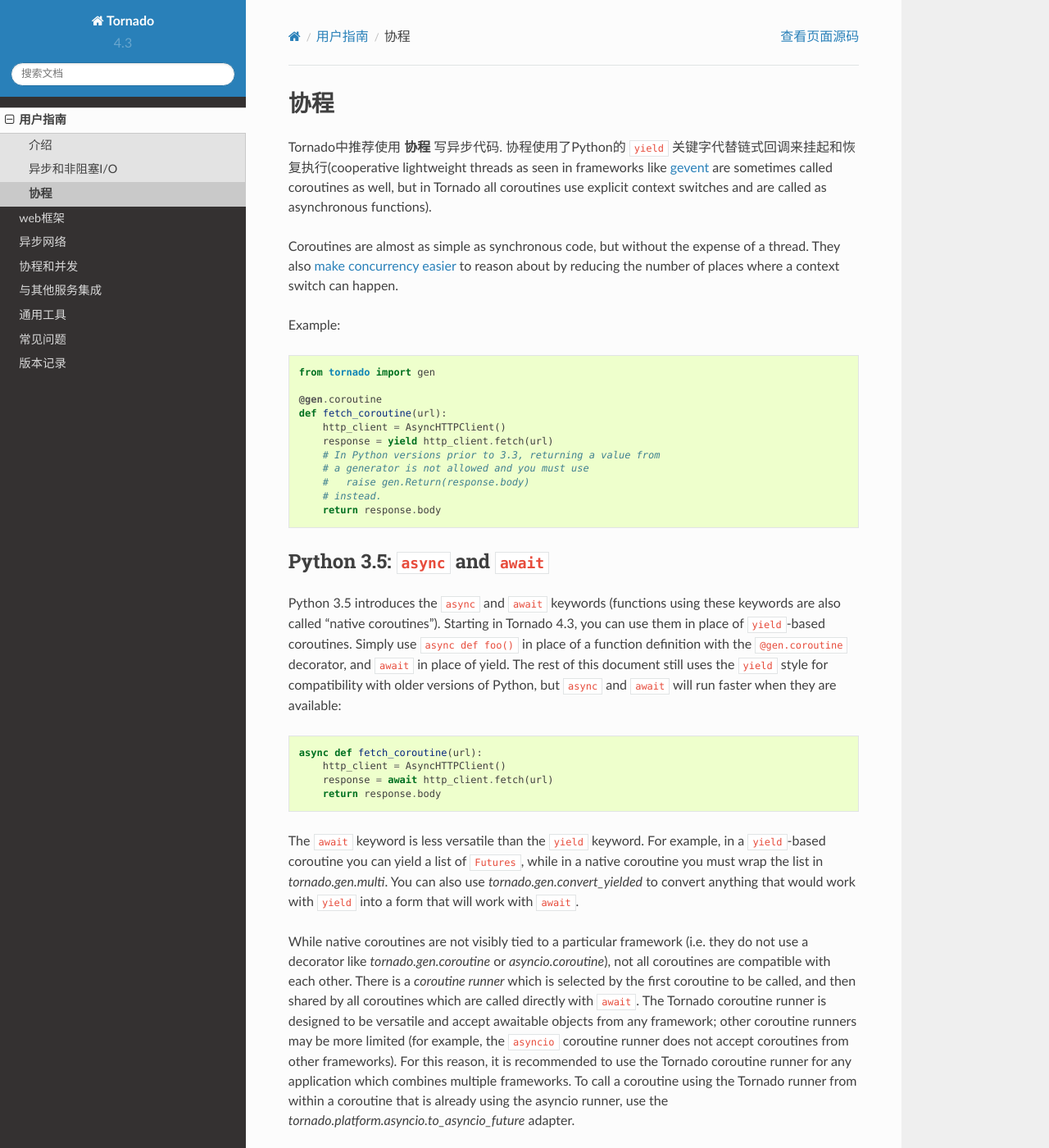
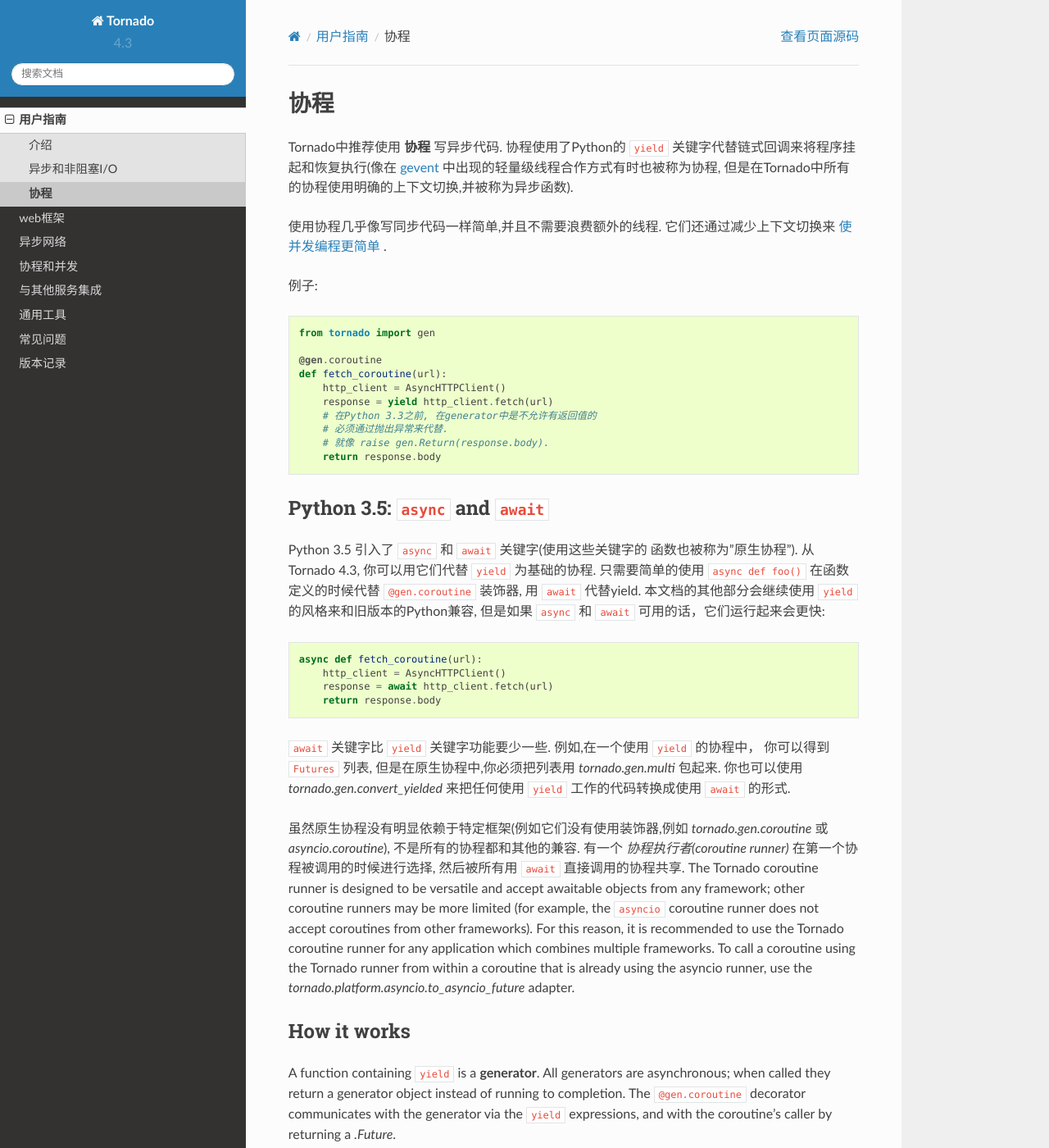
Before and after one commit to tao12345666333/tornado-zh, a Sphinx documentation site: the page built from docs/guide/coroutines.rst, in a window 1280 px wide and 1400 px high. Shown: the whole window at 82% size. Built offline with Sphinx 7.4.7 and the Read the Docs theme 2.0.0, drawn with Linux system fonts in a browser that asks for light colours; pages that are not in the unit, such as notebooks, are missing from menus.

Commit message:
coroutines

```diff
--- a/docs/guide/coroutines.rst
+++ b/docs/guide/coroutines.rst
@@ -6,19 +6,14 @@
    from tornado import gen
 
 Tornado中推荐使用 **协程** 写异步代码. 协程使用了Python的 ``yield``
-关键字代替链式回调来挂起和恢复执行(cooperative
-lightweight threads as seen in frameworks like `gevent
-<http://www.gevent.org>`_ are sometimes called coroutines as well, but
-in Tornado all coroutines use explicit context switches and are called
-as asynchronous functions).
+关键字代替链式回调来将程序挂起和恢复执行(像在 `gevent
+<http://www.gevent.org>`_ 中出现的轻量级线程合作方式有时也被称为协程,
+但是在Tornado中所有的协程使用明确的上下文切换,并被称为异步函数).
 
-Coroutines are almost as simple as synchronous code, but without the
-expense of a thread.  They also `make concurrency easier
-<https://glyph.twistedmatrix.com/2014/02/unyielding.html>`_ to reason
-about by reducing the number of places where a context switch can
-happen.
+使用协程几乎像写同步代码一样简单,并且不需要浪费额外的线程. 它们还通过减少上下文切换来 `使并发编程更简单
+<https://glyph.twistedmatrix.com/2014/02/unyielding.html>`_ .
 
-Example::
+例子::
 
     from tornado import gen
 
@@ -26,10 +21,9 @@
     def fetch_coroutine(url):
         http_client = AsyncHTTPClient()
         response = yield http_client.fetch(url)
-        # In Python versions prior to 3.3, returning a value from
-        # a generator is not allowed and you must use
-        #   raise gen.Return(response.body)
-        # instead.
+        # 在Python 3.3之前, 在generator中是不允许有返回值的
+        # 必须通过抛出异常来代替.
+        # 就像 raise gen.Return(response.body).
         return response.body
 
 .. _native_coroutines:
@@ -37,33 +31,22 @@
 Python 3.5: ``async`` and ``await``
 ~~~~~~~~~~~~~~~~~~~~~~~~~~~~~~~~~~~
 
-Python 3.5 introduces the ``async`` and ``await`` keywords (functions
-using these keywords are also called "native coroutines"). Starting in
-Tornado 4.3, you can use them in place of ``yield``-based coroutines.
-Simply use ``async def foo()`` in place of a function definition with
-the ``@gen.coroutine`` decorator, and ``await`` in place of yield. The
-rest of this document still uses the ``yield`` style for compatibility
-with older versions of Python, but ``async`` and ``await`` will run
-faster when they are available::
+Python 3.5 引入了 ``async`` 和 ``await`` 关键字(使用这些关键字的
+函数也被称为"原生协程"). 从Tornado 4.3, 你可以用它们代替 ``yield`` 为基础的协程.
+只需要简单的使用 ``async def foo()`` 在函数定义的时候代替 ``@gen.coroutine`` 装饰器, 用 ``await`` 代替yield. 本文档的其他部分会继续使用 ``yield`` 的风格来和旧版本的Python兼容, 但是如果 ``async`` 和 ``await`` 可用的话，它们运行起来会更快::
 
     async def fetch_coroutine(url):
         http_client = AsyncHTTPClient()
         response = await http_client.fetch(url)
         return response.body
 
-The ``await`` keyword is less versatile than the ``yield`` keyword.
-For example, in a ``yield``-based coroutine you can yield a list of
-``Futures``, while in a native coroutine you must wrap the list in
-`tornado.gen.multi`. You can also use `tornado.gen.convert_yielded`
-to convert anything that would work with ``yield`` into a form that
-will work with ``await``.
+``await`` 关键字比 ``yield`` 关键字功能要少一些.
+例如,在一个使用 ``yield`` 的协程中， 你可以得到
+``Futures`` 列表, 但是在原生协程中,你必须把列表用 `tornado.gen.multi` 包起来. 你也可以使用 `tornado.gen.convert_yielded`
+来把任何使用 ``yield`` 工作的代码转换成使用 ``await`` 的形式.
 
-While native coroutines are not visibly tied to a particular framework
-(i.e. they do not use a decorator like `tornado.gen.coroutine` or
-`asyncio.coroutine`), not all coroutines are compatible with each
-other. There is a *coroutine runner* which is selected by the first
-coroutine to be called, and then shared by all coroutines which are
-called directly with ``await``. The Tornado coroutine runner is
+虽然原生协程没有明显依赖于特定框架(例如它们没有使用装饰器,例如 `tornado.gen.coroutine` 或
+`asyncio.coroutine`), 不是所有的协程都和其他的兼容. 有一个 *协程执行者(coroutine runner)* 在第一个协程被调用的时候进行选择, 然后被所有用  ``await`` 直接调用的协程共享. The Tornado coroutine runner is
 designed to be versatile and accept awaitable objects from any
 framework; other coroutine runners may be more limited (for example,
 the ``asyncio`` coroutine runner does not accept coroutines from other
```
